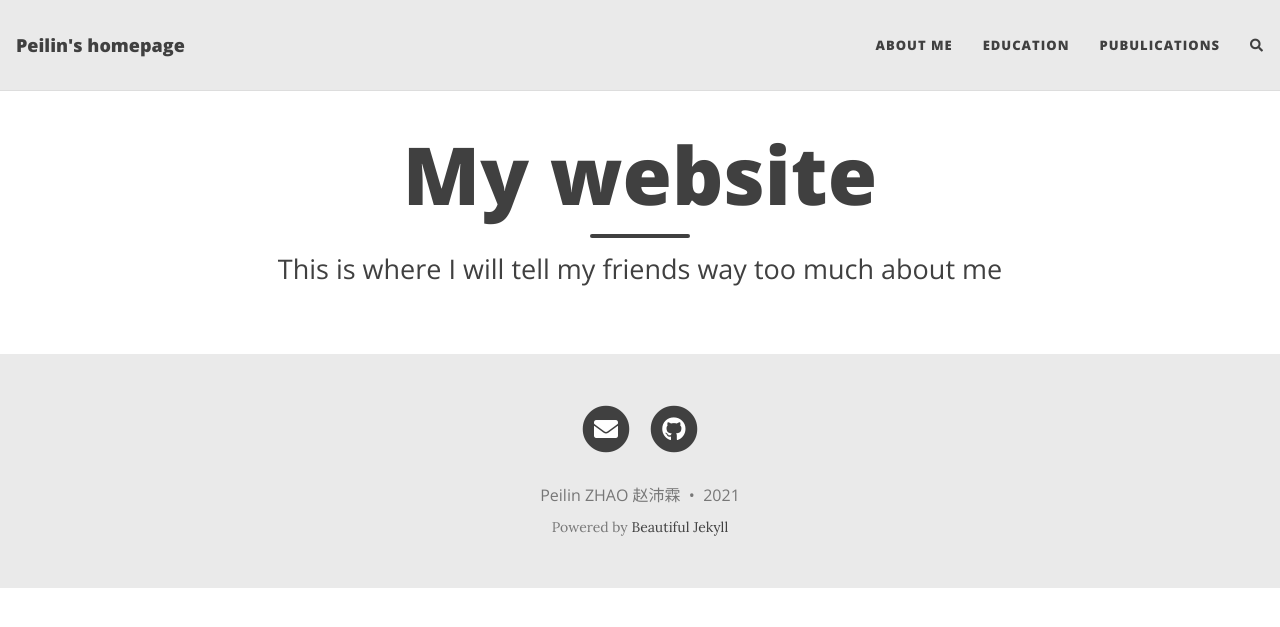
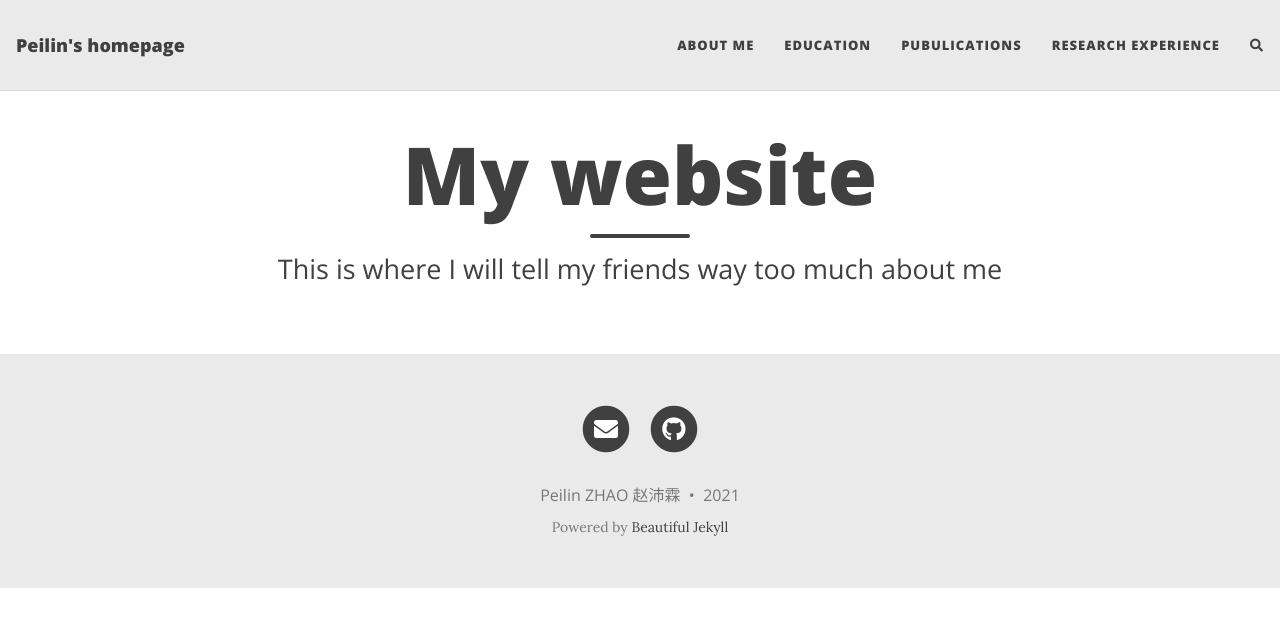
Before and after one commit to Jerry-zpl/Jerry-zpl.github.io, a Jekyll site: the page built from index.html, in a window 1280 px wide. Shown: the top 627 px of the page. Built offline with Jekyll 4.4.1, drawn with Linux system fonts in a browser that asks for light colours; nearby versions of some CDN libraries; the list of posts is cut into pages by our own code; comment, search, counter and statistics services are not loaded.

Commit message:
Update _config.yml

```diff
--- a/_config.yml
+++ b/_config.yml
@@ -17,6 +17,7 @@ navbar-links:
   About Me: "aboutme"
   Education: "education"
   Pubulications: "publications"
+  Research Experience: "research"
   #Resources:
     #- Beautiful Jekyll: "https://beautifuljekyll.com"
     #- Learn markdown: "https://www.markdowntutorial.com/"
```
